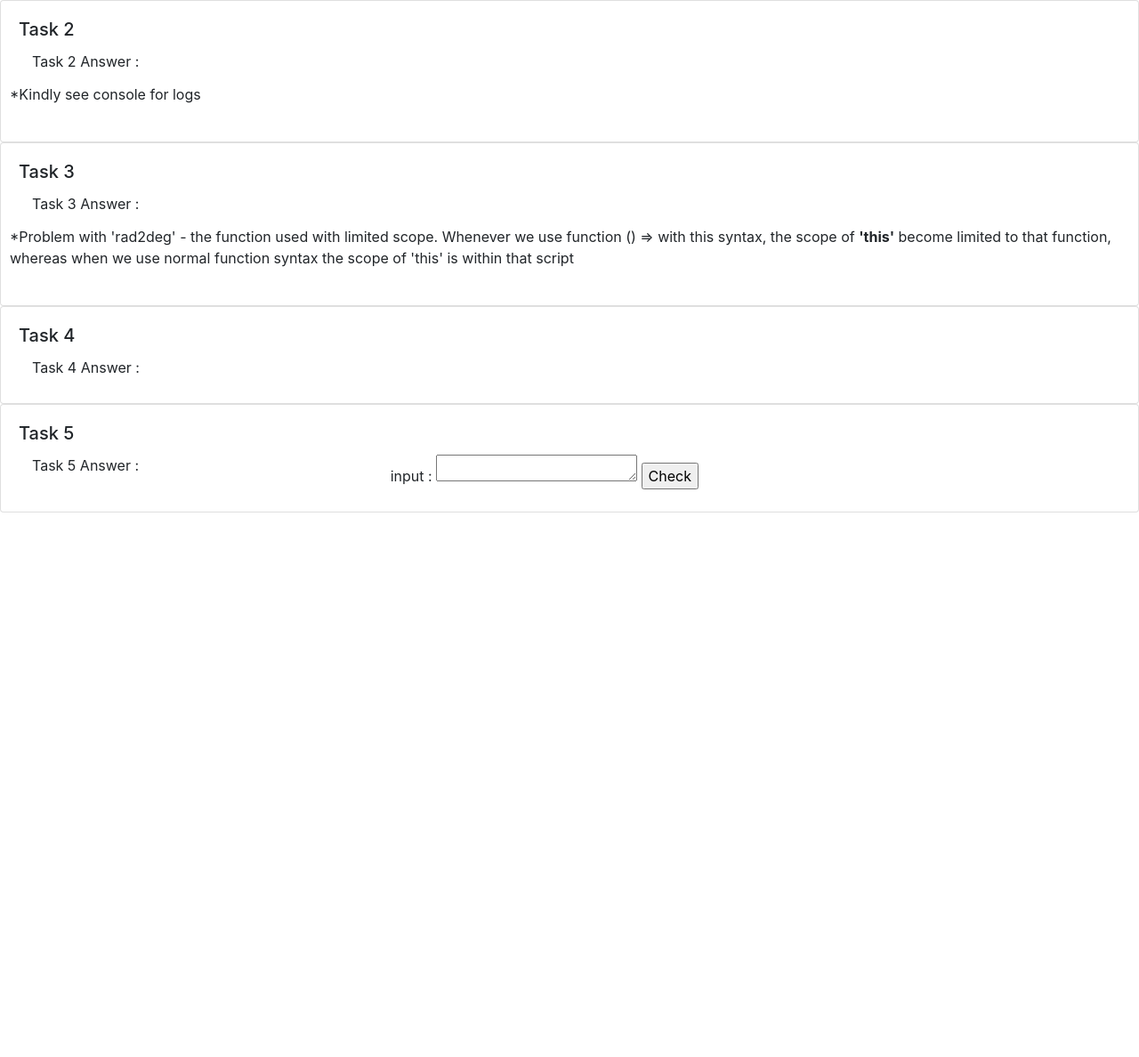
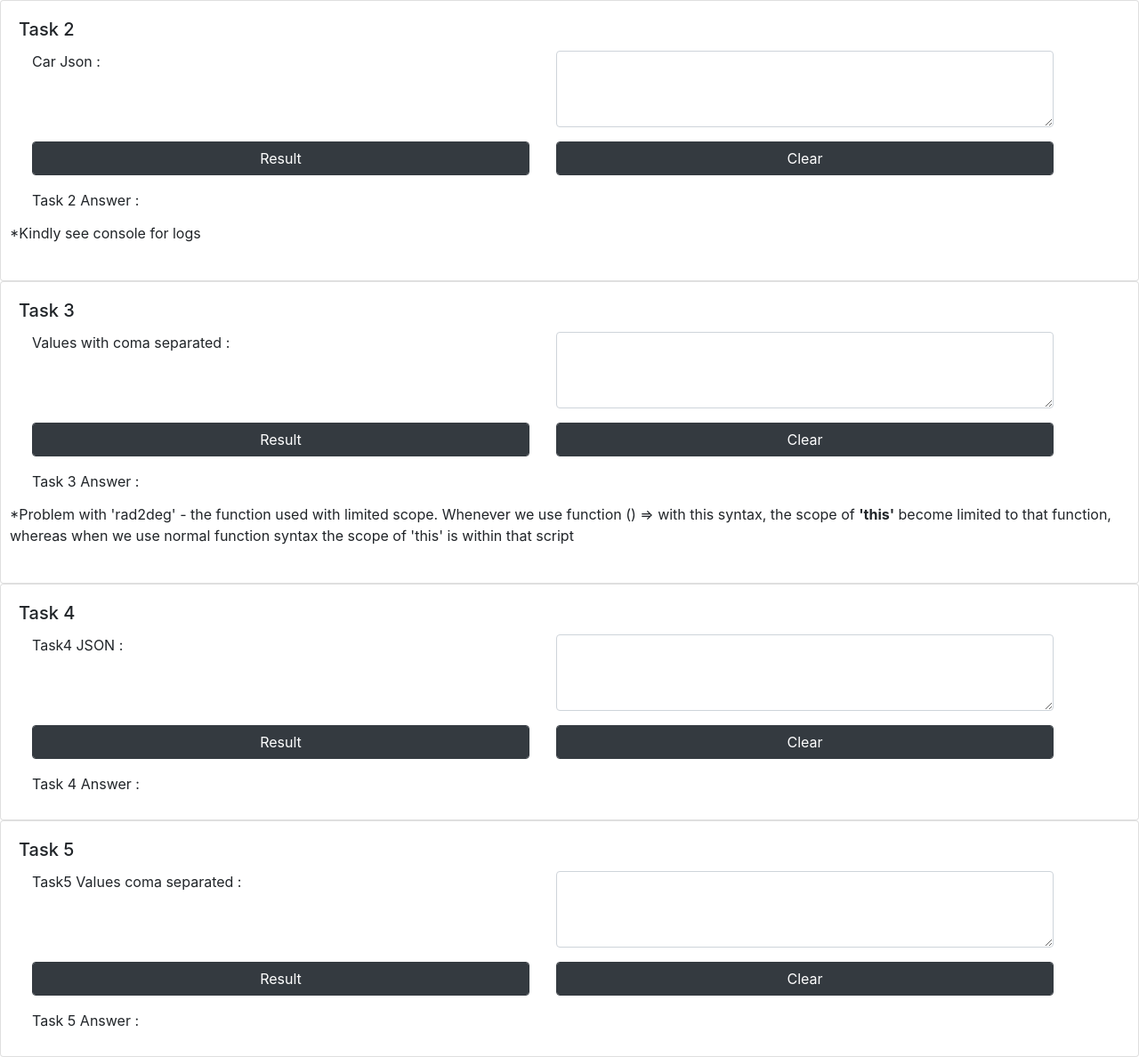
Before and after one commit to swapi1802/js-test-swapnil, a website: page index.html in a window 1280 px wide. Shown: the part 110-1298 px from the top of the page at 89% size. Before the commit the page ends 800 px from the top, so only its background shows below. Drawn offline with nearby package versions, Linux system fonts and the light colour scheme.

Commit message:
2 files modified

```diff
--- a/index.html
+++ b/index.html
@@ -20,6 +20,25 @@
     <h5 class="card-title">Task 2</h5>
 
     <div class="container row col-12">
+      <div class="row col-12 form-group">
+        <div class="col-6">
+          <label>Car Json : </label>
+        </div>
+        <div class="col-6">
+          <textarea type="text" rows="3" id="id_txtjson" class="form-control">
+          </textarea>
+        </div>
+      </div>
+      <div class="row col-12 form-group">
+        <div class="col-6">
+          <input type="button" value="Result" id="btn_add" class="form-control btn-dark" />
+        </div>
+        <div class="col-6">
+          <input type="button" value="Clear" id="btn_clear" class="form-control btn-dark" />
+        </div>
+      </div>
+    </div>
+    <div class="container row col-12">
       <div class="col-4">
         <label>Task 2 Answer : </label>
       </div>
@@ -36,6 +55,25 @@
   <div class="card-body">
     <h5 class="card-title">Task 3</h5>
 
+    <div class="container row col-12">
+      <div class="row col-12 form-group">
+        <div class="col-6">
+          <label>Values with coma separated : </label>
+        </div>
+        <div class="col-6">
+          <textarea type="text" rows="3" id="id_txttask3values" class="form-control">
+          </textarea>
+        </div>
+      </div>
+      <div class="row col-12 form-group">
+        <div class="col-6">
+          <input type="button" value="Result" id="btn_task3_result" class="form-control btn-dark" />
+        </div>
+        <div class="col-6">
+          <input type="button" value="Clear" id="btn_task3_clear" class="form-control btn-dark" />
+        </div>
+      </div>
+    </div>
     <div class="container row col-12">
       <div class="col-4">
         <label>Task 3 Answer : </label>
@@ -55,6 +93,25 @@
     <h5 class="card-title">Task 4</h5>
 
     <div class="container row col-12">
+      <div class="row col-12 form-group">
+        <div class="col-6">
+          <label>Task4 JSON : </label>
+        </div>
+        <div class="col-6">
+          <textarea type="text" rows="3" id="id_txttask4values" class="form-control">
+          </textarea>
+        </div>
+      </div>
+      <div class="row col-12 form-group">
+        <div class="col-6">
+          <input type="button" value="Result" id="btn_task4_result" class="form-control btn-dark" />
+        </div>
+        <div class="col-6">
+          <input type="button" value="Clear" id="btn_task4_clear" class="form-control btn-dark" />
+        </div>
+      </div>
+    </div>
+    <div class="container row col-12">
       <div class="col-4">
         <label>Task 4 Answer : </label>
       </div>
@@ -69,13 +126,27 @@
     <h5 class="card-title">Task 5</h5>
 
     <div class="container row col-12">
+      <div class="row col-12 form-group">
+        <div class="col-6">
+          <label>Task5 Values coma separated : </label>
+        </div>
+        <div class="col-6">
+          <textarea type="text" rows="3" id="id_txttask5values" class="form-control">
+          </textarea>
+        </div>
+      </div>
+      <div class="row col-12 form-group">
+        <div class="col-6">
+          <input type="button" value="Result" id="btn_task5_result" class="form-control btn-dark" />
+        </div>
+        <div class="col-6">
+          <input type="button" value="Clear" id="btn_task5_clear" class="form-control btn-dark" />
+        </div>
+      </div>
+    </div>
+    <div class="container row col-12">
       <div class="col-4">
         <label>Task 5 Answer : </label>
-      </div>
-      <div class="col-4">
-        <label>input : </label>
-        <textarea rows="1" id="txt-area"></textarea>
-        <input type="button" id="btnCheck" value="Check">
       </div>
       <div class="col-12" id="task5_result">
       </div>
```
Also changed, not shown: index.js (+83 -23 lines).
